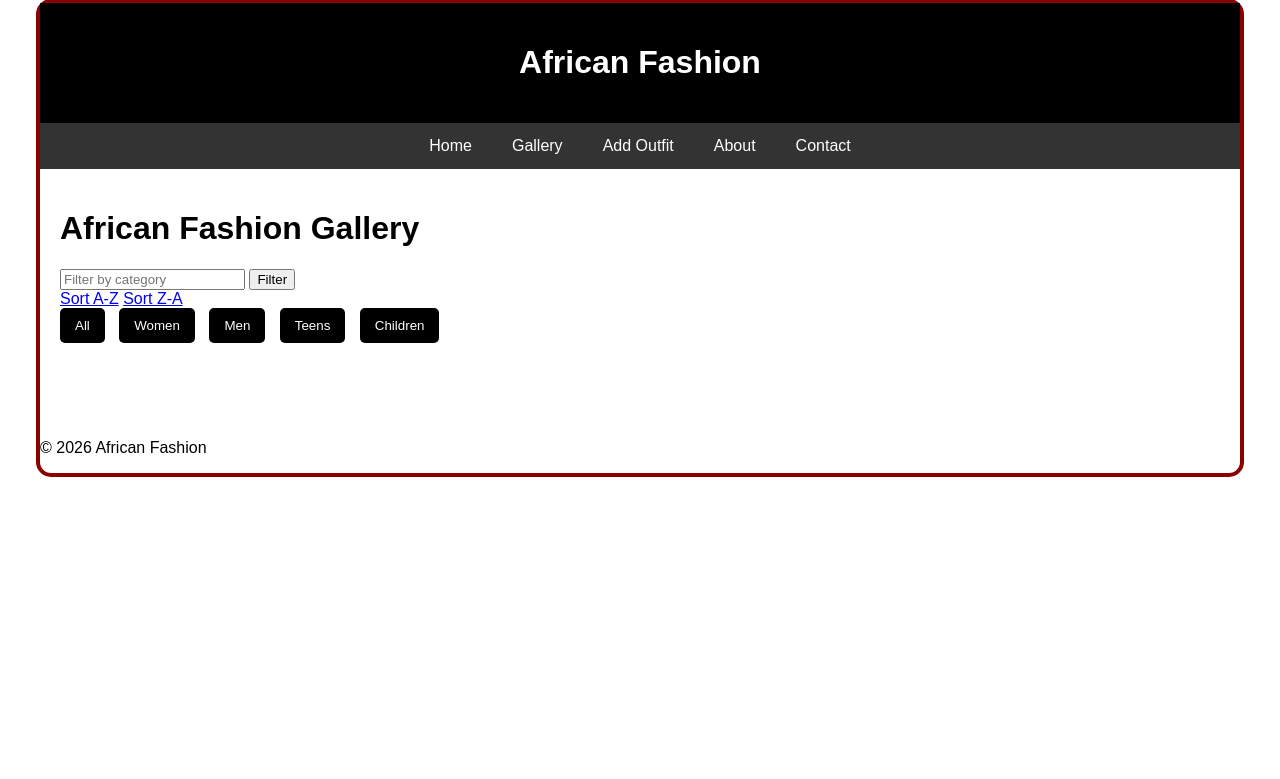
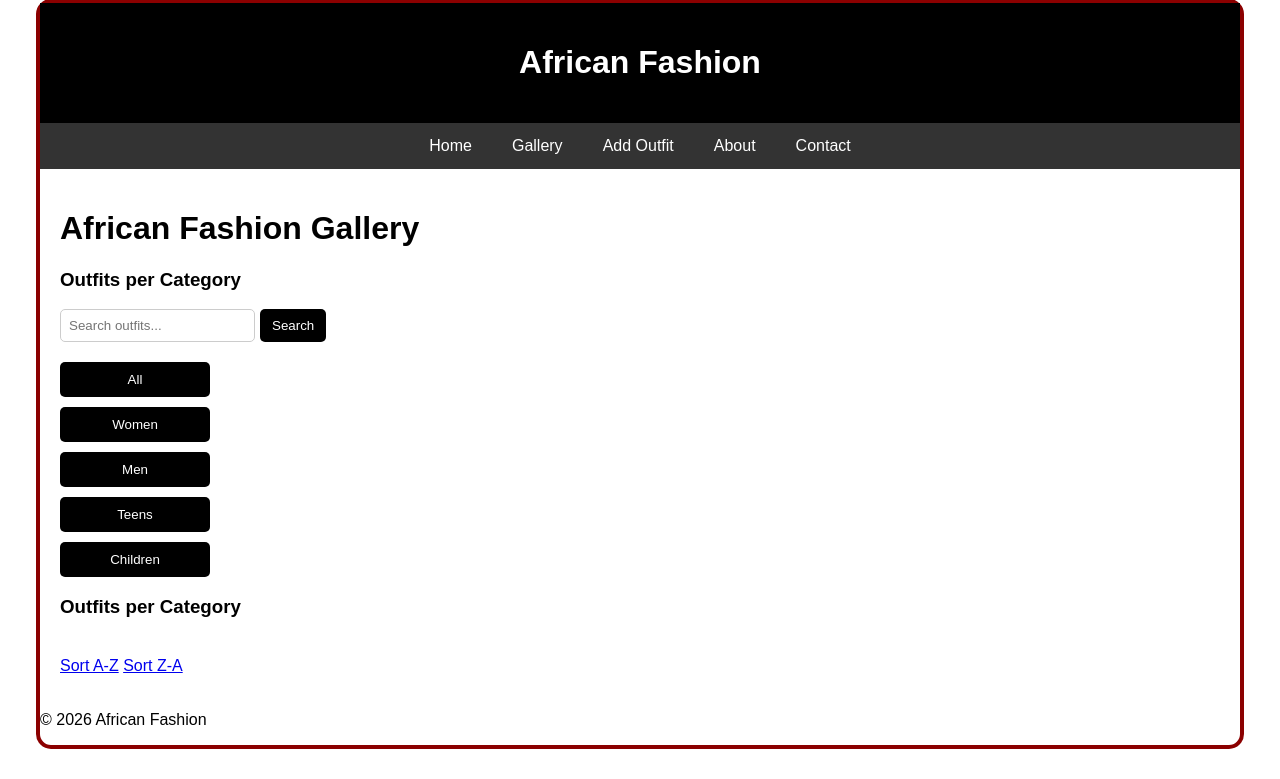
Before and after one commit to HlengiweNcube/flask_db_project, a Flask app: page /gallery in a window 1280 px wide. Shown: the part 21-800 px from the top of the page. Run offline with Flask 3, Linux system fonts and the light colour scheme.

Commit message:
Move search bar to top right and improve layout

```diff
--- a/static/css/style.css
+++ b/static/css/style.css
@@ -261,3 +261,211 @@ main {
     border-radius: 15px;
     background: white;
 }
+/* =====================
+   SLIDER
+===================== */
+.slider {
+    position: relative;
+    max-width: 800px;
+    margin: 40px auto;
+}
+
+.slide {
+    display: none;
+    width: 100%;
+    height: 400px;
+    object-fit: cover;
+    border-radius: 10px;
+}
+
+.slide.active {
+    display: block;
+}
+
+/* Buttons */
+.prev, .next {
+    position: absolute;
+    top: 50%;
+    transform: translateY(-50%);
+    background: rgba(0,0,0,0.5);
+    color: white;
+    border: none;
+    padding: 10px;
+    cursor: pointer;
+    font-size: 20px;
+    border-radius: 5px;
+}
+
+.prev { left: 10px; }
+.next { right: 10px; }
+
+.prev:hover, .next:hover {
+    background: black;
+}
+.stats {
+    display: flex;
+    gap: 15px;
+    margin-bottom: 20px;
+}
+
+.stats div {
+    background: #f4f4f4;
+    padding: 10px 15px;
+    border-radius: 10px;
+}
+
+.sort-buttons {
+    margin: 10px 0;
+}
+
+.sort-buttons a {
+    margin-right: 10px;
+    text-decoration: none;
+    background: black;
+    color: white;
+    padding: 5px 10px;
+    border-radius: 5px;
+}
+.stats {
+    display: flex;
+    gap: 15px;
+    margin-bottom: 20px;
+}
+
+.stats div {
+    background: #f4f4f4;
+    padding: 10px 15px;
+    border-radius: 10px;
+}
+/* ===== GALLERY LAYOUT ===== */
+.gallery-layout {
+    display: flex;
+    gap: 20px;
+}
+
+/* ===== SIDEBAR ===== */
+.sidebar {
+    width: 150px;
+    display: flex;
+    flex-direction: column;
+    gap: 10px;
+}
+
+.sidebar button {
+    padding: 10px;
+    border: none;
+    background: black;
+    color: white;
+    cursor: pointer;
+    border-radius: 5px;
+}
+
+.sidebar button:hover {
+    background: #444;
+}
+
+/* ===== GALLERY ===== */
+.gallery-container {
+    flex: 1;
+    display: flex;
+    flex-wrap: wrap;
+    gap: 20px;
+}
+/* ===== GALLERY LAYOUT ===== */
+.gallery-layout {
+    display: flex;
+    gap: 20px;
+}
+
+/* ===== SIDEBAR ===== */
+.sidebar {
+    width: 150px;
+    display: flex;
+    flex-direction: column;
+    gap: 10px;
+}
+
+.sidebar button {
+    padding: 10px;
+    border: none;
+    background: black;
+    color: white;
+    cursor: pointer;
+    border-radius: 5px;
+}
+
+.sidebar button:hover {
+    background: #444;
+}
+
+/* ===== GALLERY ===== */
+.gallery-container {
+    flex: 1;
+    display: flex;
+    flex-wrap: wrap;
+    gap: 20px;
+}
+/* ===== TOP BAR ===== */
+.top-bar {
+    display: flex;
+    justify-content: space-between;
+    align-items: center;
+    margin-bottom: 20px;
+}
+
+/* SEARCH BOX */
+.search-box {
+    display: flex;
+    gap: 5px;
+}
+
+.search-box input {
+    padding: 8px;
+    border-radius: 5px;
+    border: 1px solid #ccc;
+}
+
+.search-box button {
+    padding: 8px 12px;
+    border: none;
+    background: black;
+    color: white;
+    border-radius: 5px;
+    cursor: pointer;
+}
+
+.search-box button:hover {
+    background: #444;
+}
+/* ===== TOP BAR ===== */
+.top-bar {
+    display: flex;
+    justify-content: space-between;
+    align-items: center;
+    margin-bottom: 20px;
+}
+
+/* SEARCH BOX */
+.search-box {
+    display: flex;
+    gap: 5px;
+}
+
+.search-box input {
+    padding: 8px;
+    border-radius: 5px;
+    border: 1px solid #ccc;
+}
+
+.search-box button {
+    padding: 8px 12px;
+    border: none;
+    background: black;
+    color: white;
+    border-radius: 5px;
+    cursor: pointer;
+}
+
+.search-box button:hover {
+    background: #444;
+}
--- a/templates/gallery.html
+++ b/templates/gallery.html
@@ -4,15 +4,20 @@
 
 <h1>African Fashion Gallery</h1>
 
-<form method="GET">
-    <input type="text" name="category" placeholder="Filter by category">
-    <button type="submit">Filter</button>
+<h3>Outfits per Category</h3>
+<div class="top-bar">
+
+    <!-- SEARCH (RIGHT) -->
+    <form method="GET" class="search-box">
+        <input type="text" name="search" placeholder="Search outfits..." value="{{ request.args.get('search','') }}">
+        <button type="submit">Search</button>
     </form>
+</div>
 
-<a href="/gallery?sort=asc">Sort A-Z</a>
-<a href="/gallery?sort=desc">Sort Z-A</a>
+<div class="gallery-layout">
 
-<div class="tabs">
+    <!-- LEFT SIDEBAR -->
+    <div class="sidebar">
         <button type="button" onclick="showCategory('all')">All</button>
         <button type="button" onclick="showCategory('Women')">Women</button>
         <button type="button" onclick="showCategory('Men')">Men</button>
@@ -20,6 +25,7 @@
         <button type="button" onclick="showCategory('Children')">Children</button>
     </div>
 
+    <!-- RIGHT GALLERY -->
     <div id="gallery" class="gallery-container">
         {% for outfit in outfits %}
             <div class="card" data-category="{{ outfit.category }}">
@@ -29,4 +35,22 @@
             </div>
         {% endfor %}
     </div>
+
+</div>
+<ul>
+{% for category, total in category_counts %}
+    <li>{{ category }}: {{ total }}</li>
+{% endfor %}
+</ul>
+
+
+<h3>Outfits per Category</h3>
+<div class="stats">
+    {% for category, total in category_counts %}
+        <div>{{ category }}: {{ total }}</div>
+    {% endfor %}
+</div>
+<a href="/gallery?sort=asc">Sort A-Z</a>
+<a href="/gallery?sort=desc">Sort Z-A</a>
+
 {% endblock %}
```
Lines whose indentation alone changed are shown as unchanged.
